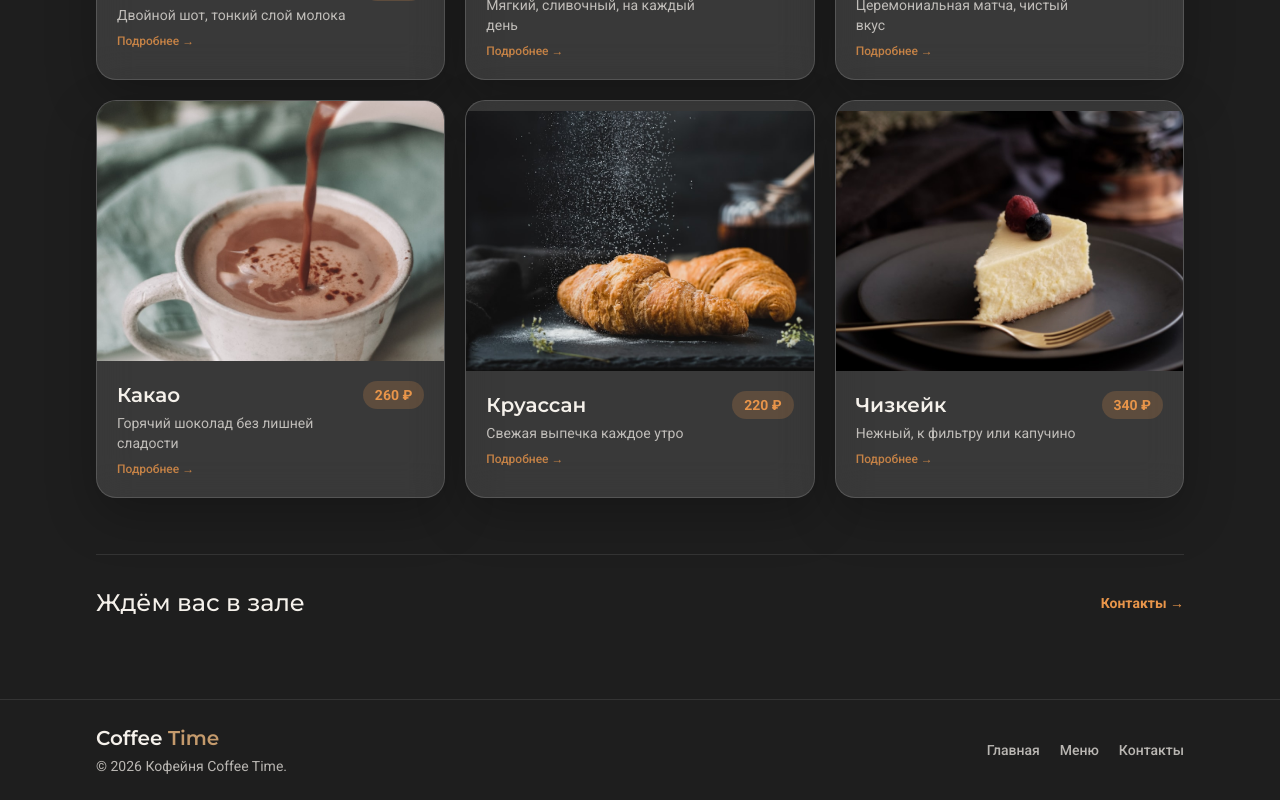
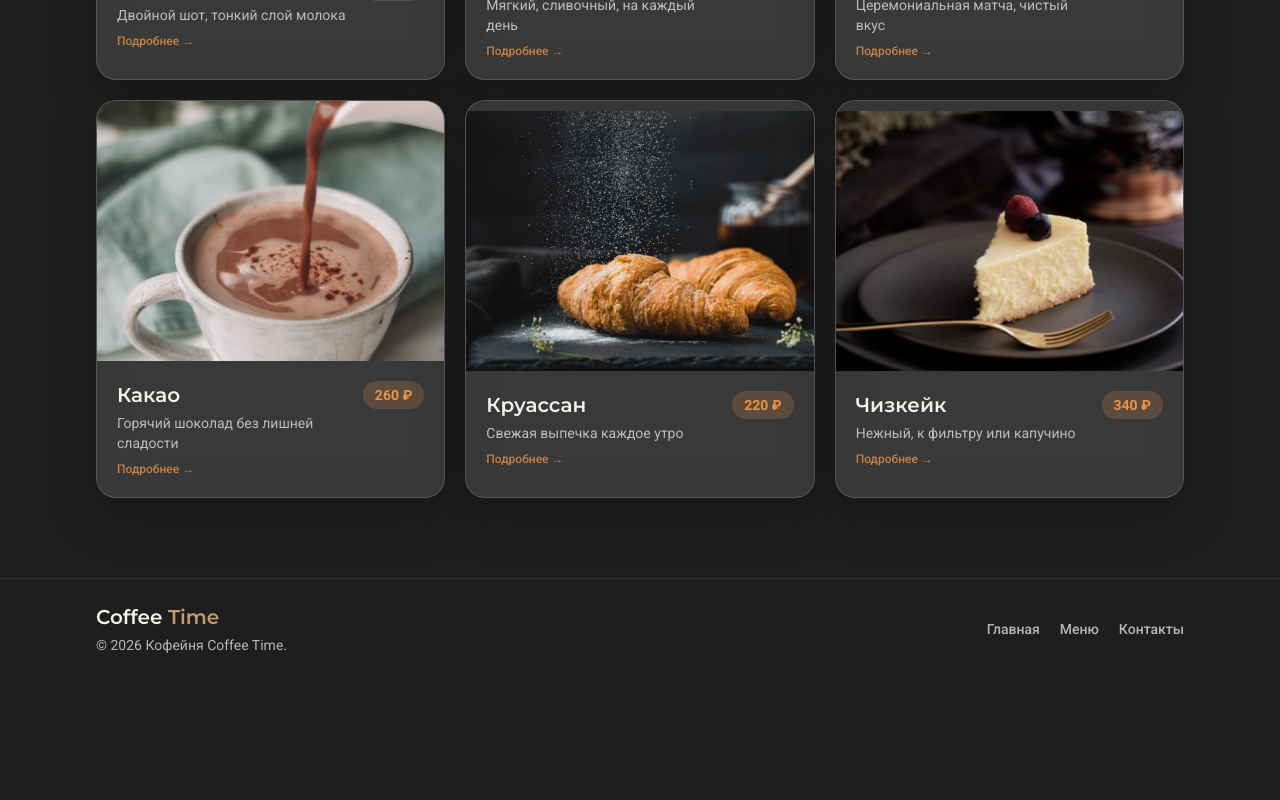
Before and after one commit to sashacvitko1977-cmd/coffee-time, a Next.js app: page /menu in a window 1280 px wide. Shown: the part 1074-1874 px from the top of the page. After the commit the page ends 1753 px from the top, so only its background shows below. Built offline with nearby package versions, Linux system fonts and the light colour scheme; no server answers.

Commit message:
Remove wait-in-hall footer line from menu page

```diff
--- a/src/components/menu-page.tsx
+++ b/src/components/menu-page.tsx
@@ -2,7 +2,6 @@
 
 import { useCallback, useState } from "react";
 import Image from "next/image";
-import Link from "next/link";
 import { motion } from "framer-motion";
 import { MENU_ITEMS, type MenuItem } from "@/data/menu";
 import { ProductModal } from "@/components/product-modal";
@@ -86,22 +85,6 @@ export function MenuPage() {
           ))}
         </div>
 
-        <motion.div
-          initial={{ opacity: 0 }}
-          whileInView={{ opacity: 1 }}
-          viewport={{ once: true }}
-          className="mt-14 flex flex-col items-start justify-between gap-4 border-t border-white/10 pt-8 sm:flex-row sm:items-center"
-        >
-          <p className="font-display text-xl text-milk sm:text-2xl">
-            Ждём вас в зале
-          </p>
-          <Link
-            href="/contacts"
-            className="text-sm font-semibold text-amber transition hover:text-gold"
-          >
-            Контакты →
-          </Link>
-        </motion.div>
       </div>
 
       <ProductModal item={active} onClose={closeItem} />
```
